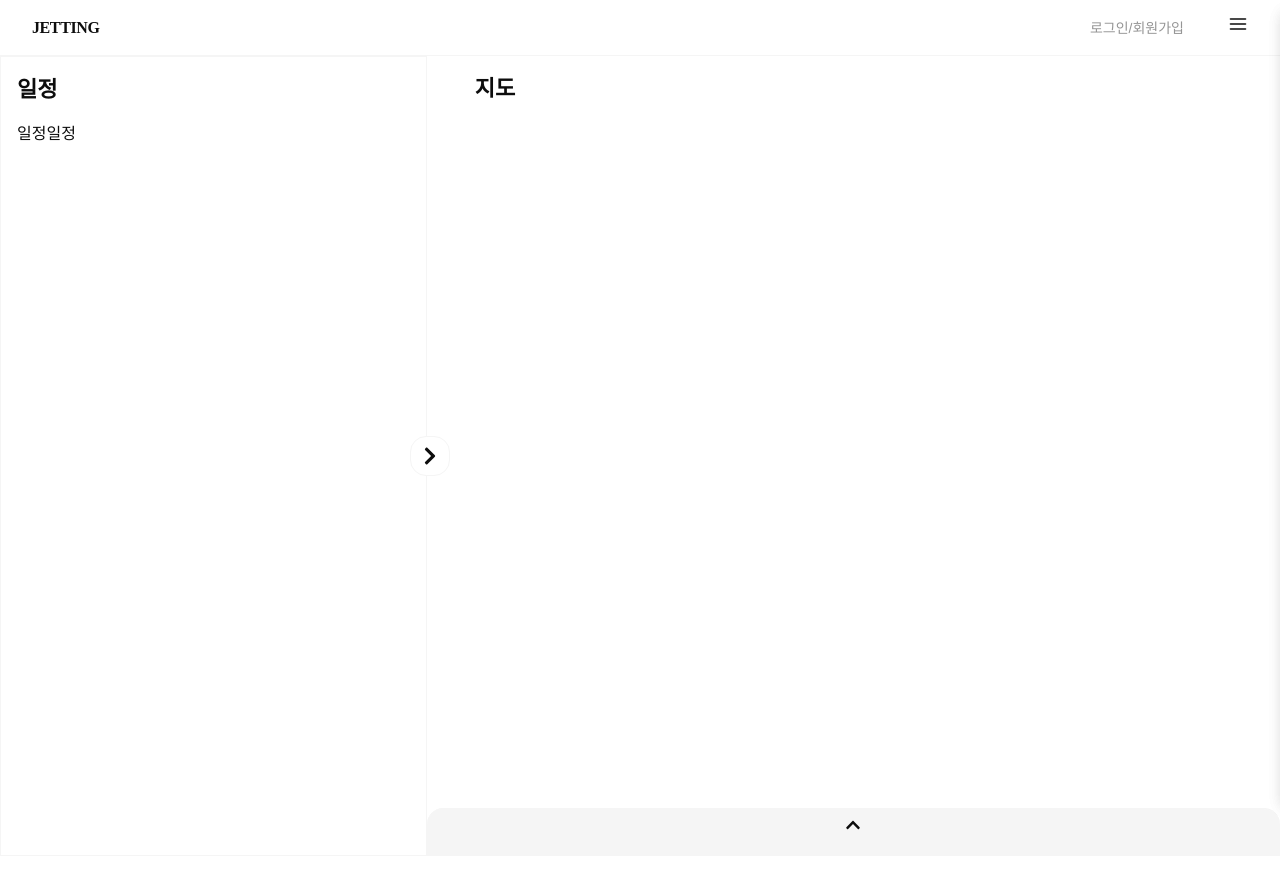
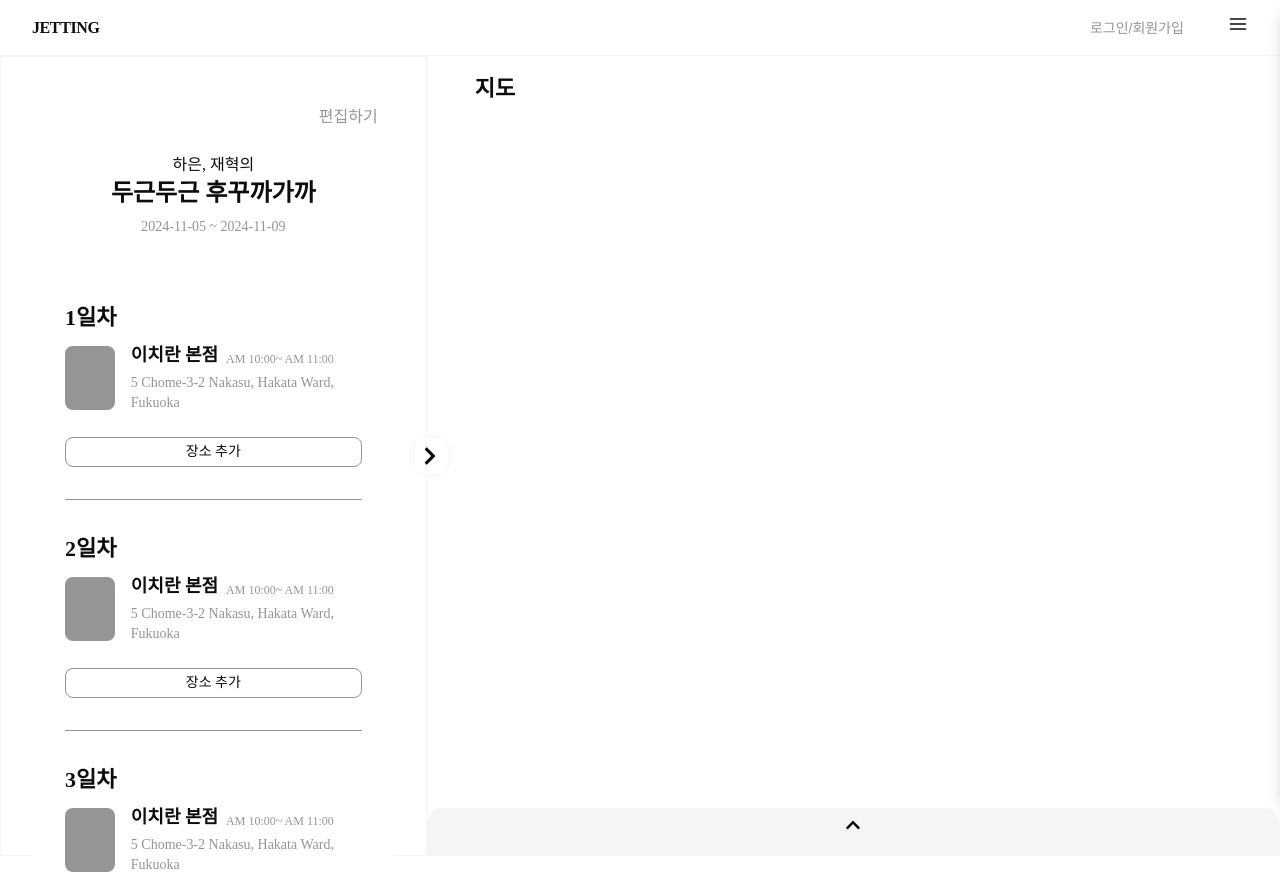
Before and after one commit to Jetting2024/Frontend, a React (Create React App) app: page /schedule in a window 1280 px wide. Built offline with nearby package versions, Linux system fonts and the light colour scheme; no server answers; a web font is replaced by a local one.

Commit message:
[design] 일정 페이지 퍼블리싱 완료

```diff
--- a/src/App.tsx
+++ b/src/App.tsx
@@ -5,7 +5,6 @@ import SignupPage from "./pages/SignupPage";
 import SigninPage from "./pages/SigninPage";
 import HomePage from "./pages/HomePage";
 import RecoverPwdPage from "./pages/RecoverPwdPage";
-import TestPage from "./pages/TestPage";
 import LoginForm from "./components/signin/LoginForm";
 import RegisterForm from "./components/signup/RegisterForm";
 import Navbar from "./components/Navbar"; // NavBar 가져오기
@@ -22,7 +21,6 @@ const App: React.FC = () => {
           <Route path="/signin" element={<SigninPage />} />
           <Route path="/login" element={<LoginForm />} />
           <Route path="/recover" element={<RecoverPwdPage />} />
-          <Route path="/test" element={<TestPage />} />
           <Route path="/schedule" element={<SchedulePage />} />
         </Routes>
       </Router>
--- a/src/components/Schedule.tsx
+++ b/src/components/Schedule.tsx
@@ -1,9 +1,10 @@
-import React, { useState } from "react";
+import React, { useState, useRef, useCallback, useEffect } from "react";
 import AlertModal from "../components/AlertModal";
 
 interface ScheduleProps {
   isOwner: boolean;
   scheduleData: ScheduleItem[]; // 일정 데이터 구조
+  addLocation: () => void;
 }
 
 interface ScheduleItem {
@@ -14,7 +15,11 @@ interface ScheduleItem {
   location: string;
 }
 
-const Schedule: React.FC<ScheduleProps> = ({ isOwner, scheduleData }) => {
+const Schedule: React.FC<ScheduleProps> = ({
+  isOwner,
+  scheduleData,
+  addLocation,
+}) => {
   const [participants, setParticipants] = useState(["하은", "재혁"]); // 참여자 리스트
   const [tripTitle, setTripTitle] = useState("두근두근 후꾸까가까"); // 여행 제목
   const [tripDates, setTripDates] = useState("2024-11-05 ~ 2024-11-09"); // 여행 날짜
@@ -23,6 +28,35 @@ const Schedule: React.FC<ScheduleProps> = ({ isOwner, scheduleData }) => {
   const [isEditModalOpen, setIsEditModalOpen] = useState(false); // 수정 모달 열림 상태
   const [modalType, setModalType] = useState(""); // 수정할 항목을 저장 (참여자, 제목, 날짜)
   const [editValue, setEditValue] = useState(""); // 수정할 값
+
+  const [displayedData, setDisplayedData] = useState<ScheduleItem[]>(
+    scheduleData.slice(0, 10)
+  );
+  const [page, setPage] = useState(1);
+  const observerRef = useRef<IntersectionObserver | null>(null);
+
+  //무한 스크롤 함수
+  const loadMoreItems = useCallback(() => {
+    const nextItems = scheduleData.slice(page * 10, (page + 1) * 10);
+    if (nextItems.length > 0) {
+      setDisplayedData((prev) => [...prev, ...nextItems]);
+      setPage((prev) => prev + 1);
+    }
+  }, [page, scheduleData]);
+
+  // 마지막 아이템을 감지하는 Ref
+  const lastItemRef = useCallback(
+    (node: HTMLDivElement) => {
+      if (observerRef.current) observerRef.current.disconnect();
+      observerRef.current = new IntersectionObserver((entries) => {
+        if (entries[0].isIntersecting) {
+          loadMoreItems();
+        }
+      });
+      if (node) observerRef.current.observe(node);
+    },
+    [loadMoreItems]
+  );
 
   // 편집 모드 토글 함수
   const toggleEditMode = () => {
@@ -55,8 +89,8 @@ const Schedule: React.FC<ScheduleProps> = ({ isOwner, scheduleData }) => {
   };
 
   return (
-    <div className="container mx-auto p-4">
-      <div className="bg-white border border-gray rounded-2xl p-8 relative">
+    <div className="container mx-auto p-4 h-screen overflow-y-auto">
+      <div className="bg-white rounded-2xl p-8 relative">
         {/* 편집 모드가 아닌 경우 "편집하기" 버튼 표시 */}
         {isOwner && !isEditMode && (
           <button
@@ -142,7 +176,10 @@ const Schedule: React.FC<ScheduleProps> = ({ isOwner, scheduleData }) => {
               </div>
               {isOwner && (
                 <div className="mt-6 text-center">
-                  <button className="w-full py-1 rounded-lg  text-sm border border-gray hover:bg-black hover:text-white">
+                  <button
+                    onClick={addLocation}
+                    className="w-full py-1 rounded-lg  text-sm border border-gray hover:bg-black hover:text-white"
+                  >
                     장소 추가
                   </button>
                   {/* <button className="ml-4 px-12 py-1 rounded-lg  text-sm border border-gray hover:bg-black hover:text-white">
@@ -152,6 +189,7 @@ const Schedule: React.FC<ScheduleProps> = ({ isOwner, scheduleData }) => {
               )}
             </div>
           ))}
+          <div ref={lastItemRef} className="h-1" />
         </div>
       </div>
     </div>
--- a/src/pages/SchedulePage.tsx
+++ b/src/pages/SchedulePage.tsx
@@ -5,6 +5,7 @@ import {
   FaChevronDown,
   FaChevronUp,
 } from "react-icons/fa"; // 아이콘 추가
+import Schedule from "../components/Schedule";
 
 const SchedulePage: React.FC = () => {
   const [isChatOpen, setIsChatOpen] = useState(false);
@@ -24,14 +25,41 @@ const SchedulePage: React.FC = () => {
     setIsSearchOpen(!isSearchOpen);
   };
 
+  const scheduleData = [
+    {
+      id: 1,
+      title: "이치란 본점",
+      time: "AM 10:00~ AM 11:00",
+      location: "5 Chome-3-2 Nakasu, Hakata Ward, Fukuoka",
+      photo: "",
+    },
+    {
+      id: 2,
+      title: "이치란 본점",
+      time: "AM 10:00~ AM 11:00",
+      location: "5 Chome-3-2 Nakasu, Hakata Ward, Fukuoka",
+      photo: "",
+    },
+    {
+      id: 3,
+      title: "이치란 본점",
+      time: "AM 10:00~ AM 11:00",
+      location: "5 Chome-3-2 Nakasu, Hakata Ward, Fukuoka",
+      photo: "",
+    },
+  ];
+
   return (
     <div className="flex flex-col h-screen">
       <div className="flex flex-1">
         {/* 일정 짜기 세션 */}
         <div className="w-1/3 h-screen border border-lightgray p-4 relative">
-          <h2 className="text-lg font-bold mb-4">일정</h2>
           <div>
-            <p>일정일정</p>
+            <Schedule
+              isOwner={true}
+              scheduleData={scheduleData}
+              addLocation={toggleSearch}
+            />
           </div>
 
           {/* 검색 세션 */}
--- a/src/pages/TestPage.tsx
+++ /dev/null
@@ -1,35 +0,0 @@
-import React from "react";
-import Schedule from "../components/Schedule";
-
-const MainPage: React.FC = () => {
-  const scheduleData = [
-    {
-      id: 1,
-      title: "이치란 본점",
-      time: "AM 10:00~ AM 11:00",
-      location: "5 Chome-3-2 Nakasu, Hakata Ward, Fukuoka",
-      photo: "",
-    },
-    {
-      id: 2,
-      title: "이치란 본점",
-      time: "AM 10:00~ AM 11:00",
-      location: "5 Chome-3-2 Nakasu, Hakata Ward, Fukuoka",
-      photo: "",
-    },
-    {
-      id: 3,
-      title: "이치란 본점",
-      time: "AM 10:00~ AM 11:00",
-      location: "5 Chome-3-2 Nakasu, Hakata Ward, Fukuoka",
-      photo: "",
-    },
-  ];
-  return (
-    <div>
-      <Schedule isOwner={true} scheduleData={scheduleData} />
-    </div>
-  );
-};
-
-export default MainPage;
```
